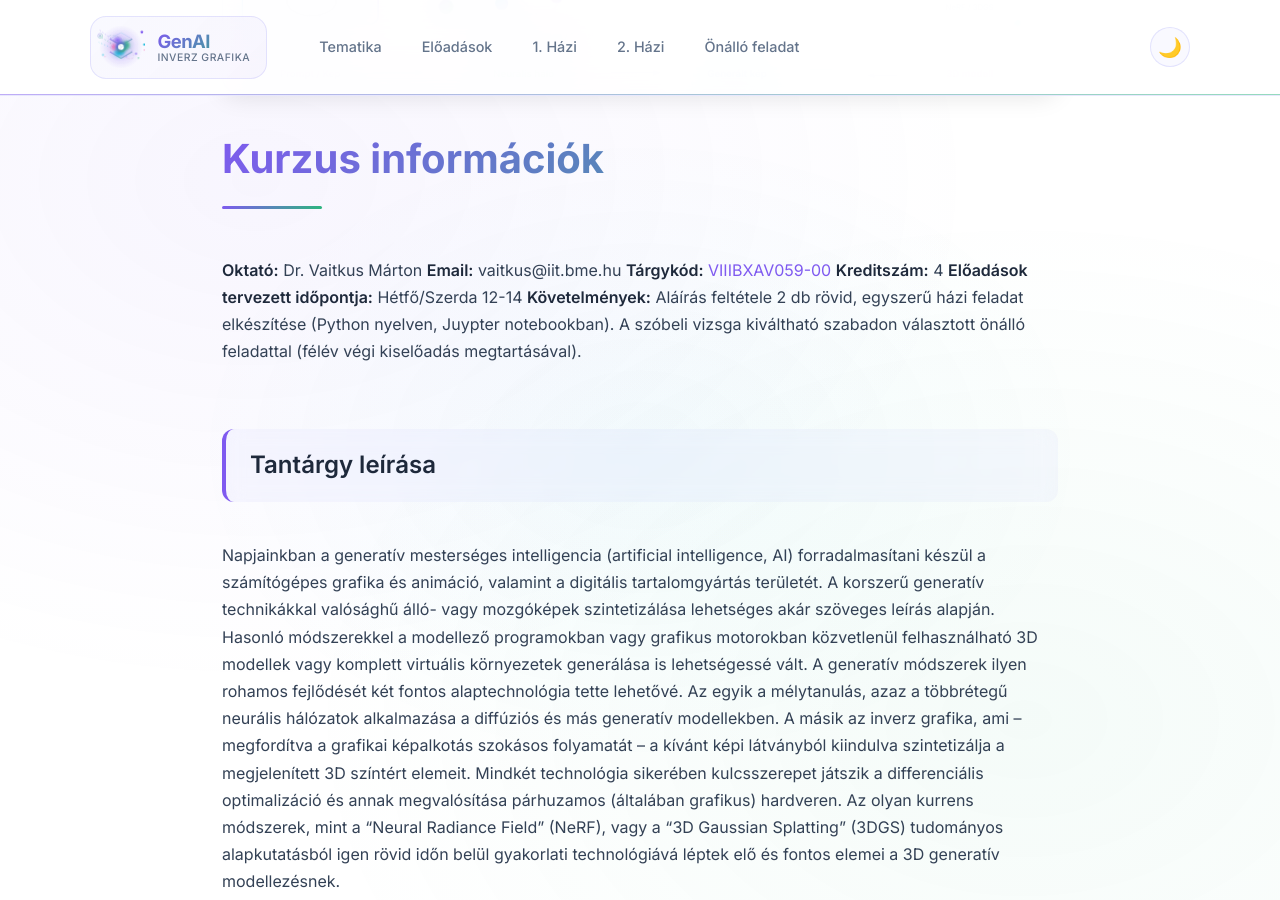
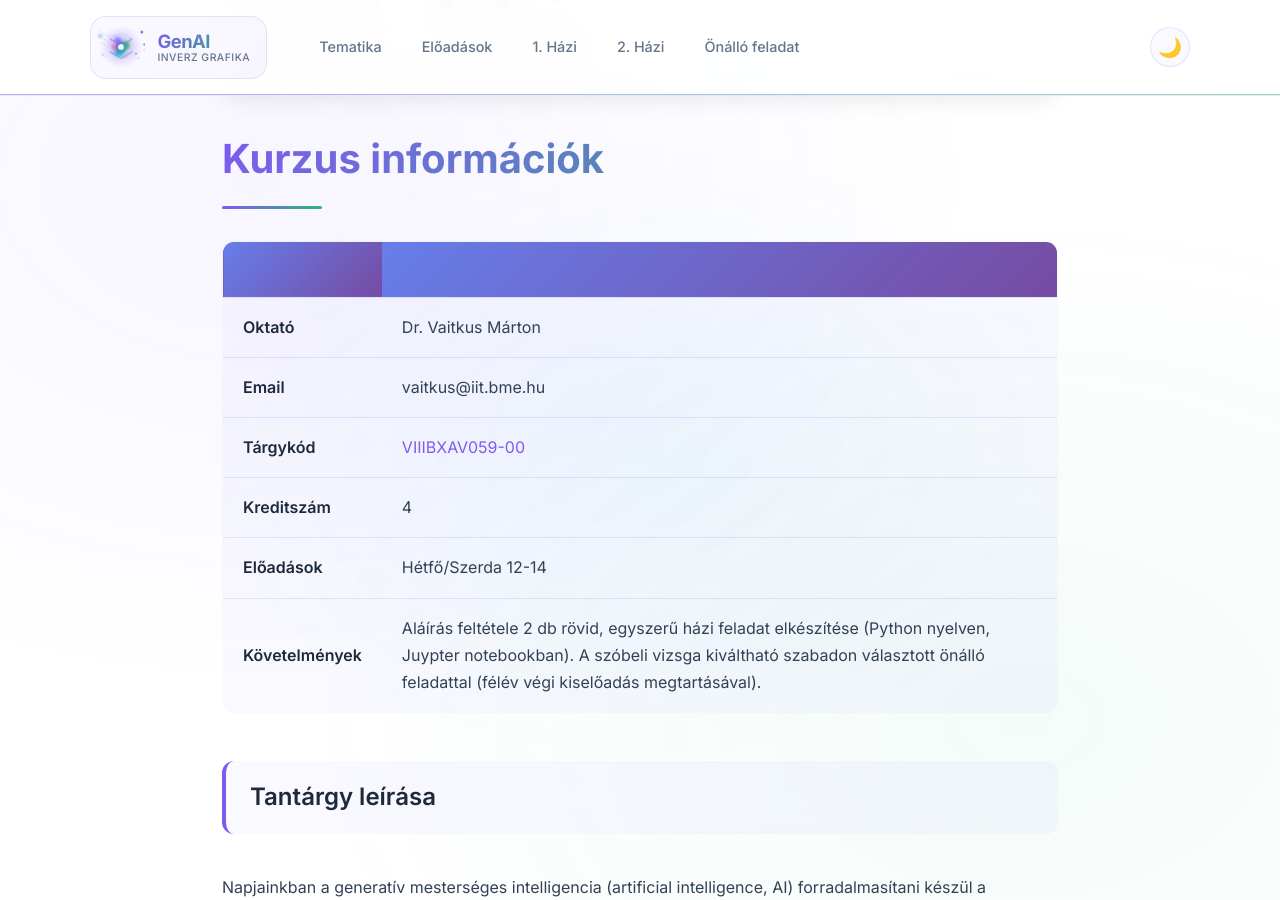
Before and after one commit to VaitkusM/genai-inverse-graphics-bme-vik-iit, a Jekyll site: the page built from index.md, in a window 1280 px wide and 900 px high, scrolled down 482 px. Built offline with Jekyll 4.4.1, drawn with Linux system fonts in a browser that asks for light colours.

Commit message:
Sync from private repository

```diff
--- a/index.md
+++ b/index.md
@@ -7,12 +7,14 @@ title: Tematika
 
 # Kurzus információk
 
-**Oktató:** Dr. Vaitkus Márton
-**Email:** vaitkus@iit.bme.hu
-**Tárgykód:** [VIIIBXAV059-00](https://portal.vik.bme.hu/kepzes/targyak/VIIIBXAV059-00/)
-**Kreditszám:** 4
-**Előadások tervezett időpontja:** Hétfő/Szerda 12-14
-**Követelmények:** Aláírás feltétele 2 db rövid, egyszerű házi feladat elkészítése (Python nyelven, Juypter notebookban). A szóbeli vizsga kiváltható szabadon választott önálló feladattal (félév végi kiselőadás megtartásával).
+| | |
+|---|---|
+| **Oktató** | Dr. Vaitkus Márton |
+| **Email** | vaitkus@iit.bme.hu |
+| **Tárgykód** | [VIIIBXAV059-00](https://portal.vik.bme.hu/kepzes/targyak/VIIIBXAV059-00/) |
+| **Kreditszám** | 4 |
+| **Előadások** | Hétfő/Szerda 12-14 |
+| **Követelmények** | Aláírás feltétele 2 db rövid, egyszerű házi feladat elkészítése (Python nyelven, Juypter notebookban). A szóbeli vizsga kiváltható szabadon választott önálló feladattal (félév végi kiselőadás megtartásával). |
 
 ## Tantárgy leírása
 
```
